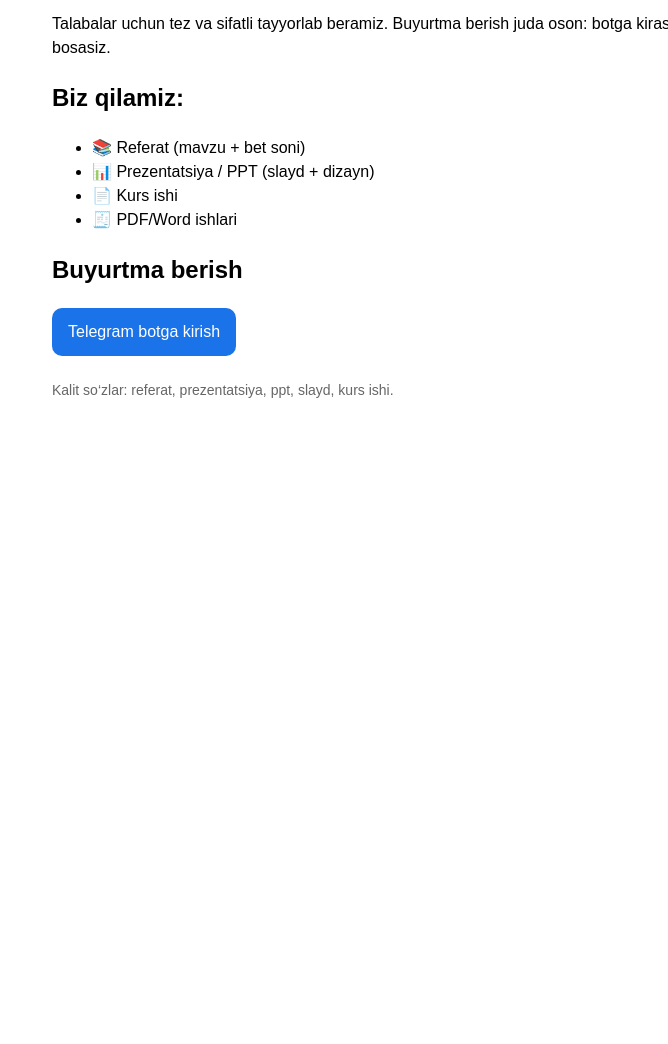
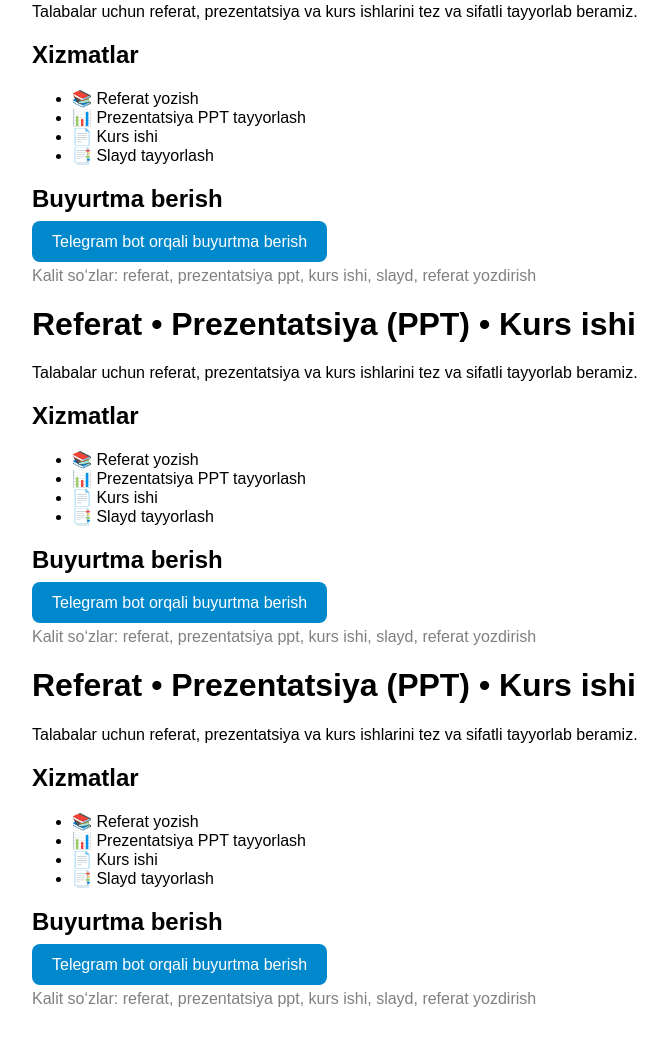
Before and after one commit to SharifovMansurjon/talaba_bot, a website: page landing/index.html in a window 1280 px wide. Shown: the part 97-1141 px from the top of the page, without its empty margins (208-876 px from the left). Before the commit the page ends 800 px from the top, so only its background shows below. Drawn offline with Linux system fonts and the light colour scheme.

Commit message:
landing seo site

```diff
--- a/landing/index.html
+++ b/landing/index.html
@@ -1,34 +1,166 @@
-<!doctype html>
+<!DOCTYPE html>
 <html lang="uz">
+
 <head>
-  <meta charset="utf-8" />
-  <meta name="viewport" content="width=device-width, initial-scale=1" />
-  <title>Referat va Prezentatsiya (PPT) — Tez Tayyorlaymiz</title>
-  <meta name="description" content="Referat, prezentatsiya (PPT), kurs ishi. Tez va sifatli tayyorlab beramiz. Buyurtma: Telegram bot orqali." />
-  <meta name="keywords" content="referat, prezentatsiya, ppt, slayd, kurs ishi, talaba uchun referat" />
+
+<meta charset="UTF-8">
+<meta name="viewport" content="width=device-width, initial-scale=1.0">
+
+<title>Referat yozdirish | Prezentatsiya PPT | Kurs ishi tayyorlash</title>
+
+<meta name="description" content="Referat yozdirish, prezentatsiya PPT tayyorlash, kurs ishi. Talabalar uchun tez va sifatli tayyorlab beramiz.">
+<meta name="keywords" content="referat, prezentatsiya, ppt, slayd, kurs ishi, referat yozdirish">
+
+<meta name="robots" content="index, follow">
+
 </head>
-<body style="font-family:Arial;max-width:760px;margin:40px auto;padding:0 16px;line-height:1.5">
+
+<body style="font-family:Arial;max-width:800px;margin:auto;padding:20px">
+
 <h1>Referat • Prezentatsiya (PPT) • Kurs ishi</h1>
-  <p>Talabalar uchun tez va sifatli tayyorlab beramiz. Buyurtma berish juda oson: botga kirasiz va tugmalarni bosasiz.</p>
 
-  <h2>Biz qilamiz:</h2>
+<p>
+Talabalar uchun referat, prezentatsiya va kurs ishlarini tez va sifatli tayyorlab beramiz.
+</p>
+
+<h2>Xizmatlar</h2>
+
 <ul>
-    <li>📚 Referat (mavzu + bet soni)</li>
-    <li>📊 Prezentatsiya / PPT (slayd + dizayn)</li>
+<li>📚 Referat yozish</li>
+<li>📊 Prezentatsiya PPT tayyorlash</li>
 <li>📄 Kurs ishi</li>
-    <li>🧾 PDF/Word ishlari</li>
+<li>📑 Slayd tayyorlash</li>
 </ul>
 
 <h2>Buyurtma berish</h2>
+
 <p>
+
 <a href="https://t.me/talaba_referat_bot"
-       style="display:inline-block;padding:12px 16px;background:#1a73e8;color:#fff;text-decoration:none;border-radius:10px">
-      Telegram botga kirish
+style="background:#0088cc;color:white;padding:12px 20px;text-decoration:none;border-radius:8px">
+
+Telegram bot orqali buyurtma berish
+
 </a>
+
 </p>
 
-  <p style="margin-top:24px;color:#666;font-size:14px">
-    Kalit so‘zlar: referat, prezentatsiya, ppt, slayd, kurs ishi.
+<p style="color:gray">
+
+Kalit so‘zlar: referat, prezentatsiya ppt, kurs ishi, slayd, referat yozdirish
+
 </p>
+
 </body>
+
+</html><!DOCTYPE html>
+<html lang="uz">
+
+<head>
+
+<meta charset="UTF-8">
+<meta name="viewport" content="width=device-width, initial-scale=1.0">
+
+<title>Referat yozdirish | Prezentatsiya PPT | Kurs ishi tayyorlash</title>
+
+<meta name="description" content="Referat yozdirish, prezentatsiya PPT tayyorlash, kurs ishi. Talabalar uchun tez va sifatli tayyorlab beramiz.">
+<meta name="keywords" content="referat, prezentatsiya, ppt, slayd, kurs ishi, referat yozdirish">
+
+<meta name="robots" content="index, follow">
+
+</head>
+
+<body style="font-family:Arial;max-width:800px;margin:auto;padding:20px">
+
+<h1>Referat • Prezentatsiya (PPT) • Kurs ishi</h1>
+
+<p>
+Talabalar uchun referat, prezentatsiya va kurs ishlarini tez va sifatli tayyorlab beramiz.
+</p>
+
+<h2>Xizmatlar</h2>
+
+<ul>
+<li>📚 Referat yozish</li>
+<li>📊 Prezentatsiya PPT tayyorlash</li>
+<li>📄 Kurs ishi</li>
+<li>📑 Slayd tayyorlash</li>
+</ul>
+
+<h2>Buyurtma berish</h2>
+
+<p>
+
+<a href="https://t.me/talaba_referat_bot"
+style="background:#0088cc;color:white;padding:12px 20px;text-decoration:none;border-radius:8px">
+
+Telegram bot orqali buyurtma berish
+
+</a>
+
+</p>
+
+<p style="color:gray">
+
+Kalit so‘zlar: referat, prezentatsiya ppt, kurs ishi, slayd, referat yozdirish
+
+</p>
+
+</body>
+
+</html><!DOCTYPE html>
+<html lang="uz">
+
+<head>
+
+<meta charset="UTF-8">
+<meta name="viewport" content="width=device-width, initial-scale=1.0">
+
+<title>Referat yozdirish | Prezentatsiya PPT | Kurs ishi tayyorlash</title>
+
+<meta name="description" content="Referat yozdirish, prezentatsiya PPT tayyorlash, kurs ishi. Talabalar uchun tez va sifatli tayyorlab beramiz.">
+<meta name="keywords" content="referat, prezentatsiya, ppt, slayd, kurs ishi, referat yozdirish">
+
+<meta name="robots" content="index, follow">
+
+</head>
+
+<body style="font-family:Arial;max-width:800px;margin:auto;padding:20px">
+
+<h1>Referat • Prezentatsiya (PPT) • Kurs ishi</h1>
+
+<p>
+Talabalar uchun referat, prezentatsiya va kurs ishlarini tez va sifatli tayyorlab beramiz.
+</p>
+
+<h2>Xizmatlar</h2>
+
+<ul>
+<li>📚 Referat yozish</li>
+<li>📊 Prezentatsiya PPT tayyorlash</li>
+<li>📄 Kurs ishi</li>
+<li>📑 Slayd tayyorlash</li>
+</ul>
+
+<h2>Buyurtma berish</h2>
+
+<p>
+
+<a href="https://t.me/talaba_referat_bot"
+style="background:#0088cc;color:white;padding:12px 20px;text-decoration:none;border-radius:8px">
+
+Telegram bot orqali buyurtma berish
+
+</a>
+
+</p>
+
+<p style="color:gray">
+
+Kalit so‘zlar: referat, prezentatsiya ppt, kurs ishi, slayd, referat yozdirish
+
+</p>
+
+</body>
+
 </html>
--- /dev/null
+++ b/landing/robots.txt
@@ -0,0 +1,2 @@
+User-agent: *
+Allow: /
```
Also changed, not shown: index.js (+20 -31 lines), landing/sitemap.xml (added, +11 -0 lines). Lines whose indentation alone changed are shown as unchanged.
